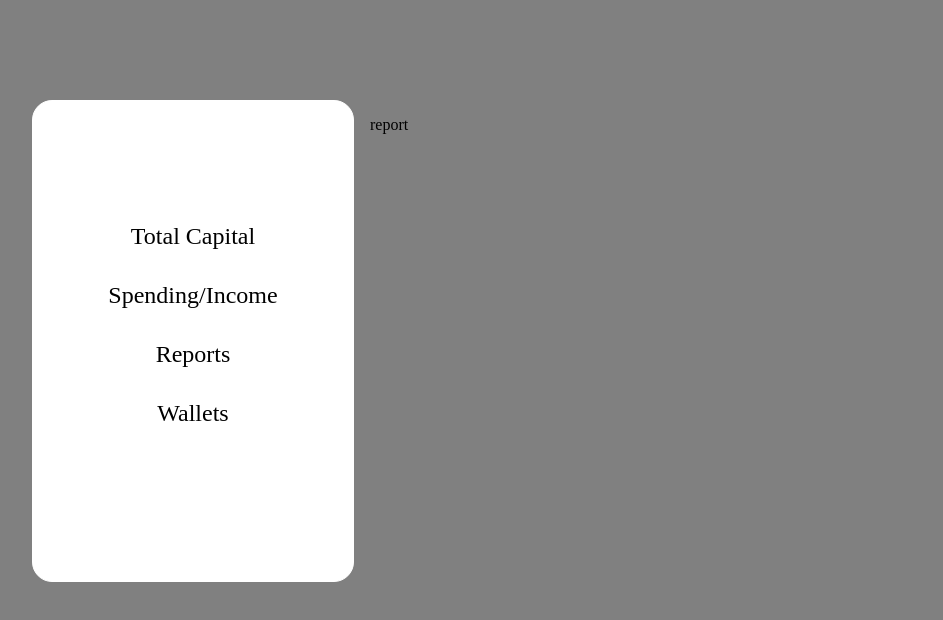
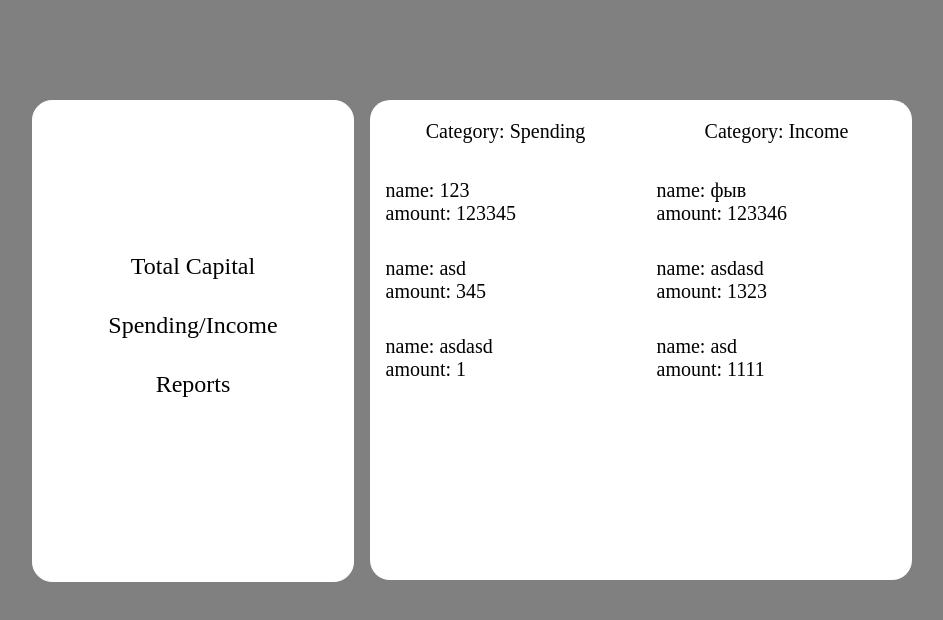
Before and after one commit to Psijack/calcFinans, a React (Vite) app: page /Reports in a window 1280 px wide. Shown: the top 620 px of the page, without its empty margins (168-1111 px from the left). Built offline with nearby package versions, Linux system fonts and the light colour scheme; data requests are answered from the project's data file.

Commit message:
finish app

```diff
--- a/db.json
+++ b/db.json
@@ -17,11 +17,33 @@
     {
       "name": "asdasd",
       "amount": "",
-      "safeAmount": "0",
+      "safeAmount": "1",
       "data": "2026-05-31T10:15:48.075Z",
       "id": "j3TgCSPDg7Y"
     }
   ],
-  "categoriesIncome": [],
+  "categoriesIncome": [
+    {
+      "name": "asdasd",
+      "amount": "",
+      "safeAmount": "1323",
+      "data": "2026-05-31T12:21:00.889Z",
+      "id": "Qj20QiCoYjo"
+    },
+    {
+      "name": "asd",
+      "amount": "",
+      "safeAmount": "1111",
+      "data": "2026-05-31T12:21:05.763Z",
+      "id": "QwNIaXH7pvc"
+    },
+    {
+      "name": "фыв",
+      "amount": "",
+      "safeAmount": "123346",
+      "data": "2026-06-05T17:09:18.036Z",
+      "id": "YrtCWVrj5_o"
+    }
+  ],
   "$schema": "./node_modules/json-server/schema.json"
 }
--- a/src/components/Menu/Menu.sass
+++ b/src/components/Menu/Menu.sass
@@ -18,14 +18,3 @@ section
                 color: #000
                 margin-bottom: 2rem
                 text-decoration: none
-    .title
-        text-align: center
-    .total_capital
-        display: flex
-        flex-direction: column
-        .capital_card
-            display: flex
-            border: solid black 1px
-            justify-content: space-around
-            height: 5rem
-            width: 17rem
--- a/src/components/Menu/Menu.tsx
+++ b/src/components/Menu/Menu.tsx
@@ -10,7 +10,6 @@ function Menu() {
                 <Link to={'TotalCapital'}>Total Capital</Link>
                 <Link to={'SpendingIncome'}>Spending/Income</Link>
                 <Link to={'Reports'}>Reports</Link>
-                <Link to={'Wallets'}>Wallets</Link>
             </div>
         </nav>
         <Outlet/>
--- /dev/null
+++ b/src/components/Report/Report.sass
@@ -0,0 +1,16 @@
+ul
+    padding-left: 0
+    li
+        list-style-type: none
+        font-size: 1.25rem
+.spending
+    width: 15rem
+    p
+        font-size: 1.25rem
+        text-align: center
+
+.income
+    width: 15rem
+    p
+        font-size: 1.25rem
+        text-align: center
--- a/src/components/Report/Report.tsx
+++ b/src/components/Report/Report.tsx
@@ -1,8 +1,76 @@
 
+import { useState, useEffect } from "react";
+import { getSafeAmountI, getSafeAmountS } from "../fetch/fetch";
+
+import './Report.sass'
+
+interface Categories{
+    id: number;
+    data:string;
+    name: string;
+    amount: string;
+    safeAmount: string;
+}
 
 const Reports = ()=>{
+    const [spending, setSpending] = useState<Categories[]>([]);
+    const [income, setIncome] = useState<Categories[]>([]);
+
+    useEffect(()=>{
+            getSafeAmountS()
+                .then((items: Categories[])=>{
+                    const arr = [...items].sort((a, b) => {
+                        const amountA = parseFloat(a.safeAmount) || 0;
+                        const amountB = parseFloat(b.safeAmount) || 0;
+                        return amountB - amountA;   // от большего к меньшему
+                    });
+                    setSpending(arr)
+
+                })
+            getSafeAmountI()
+                .then((items: Categories[])=>{
+                    const arr = [...items].sort((a, b) => {
+                        const amountA = parseFloat(a.safeAmount) || 0;
+                        const amountB = parseFloat(b.safeAmount) || 0;
+                        return amountB - amountA;   // от большего к меньшему
+                    });
+                    setIncome(arr)
+                });
+        },[])
+
+// spending.map((item)=> console.log(item.safeAmount));
     return(
-        <p>report</p>
+        <div className="wrapper">
+            <div className="spending">
+                <p>Category: Spending</p>
+                {
+                    spending.length === 0 ?<p>need create category to look for filter</p>:
+                    (spending.map((item)=>
+                        (
+                            <ul key={item.id}>
+                                <li>name: {item.name}</li>
+                                <li>amount: {item.safeAmount}</li>
+                            </ul>
+                        )
+                    ))
+                }
+            </div>
+            <div className="income">
+                <p>Category: Income</p>
+                {
+                    income.length === 0 ?<p>need create category to look for filter</p>:
+                    (income.map((item)=>
+                        (
+                            <ul key={item.id}>
+                                <li>name: {item.name}</li>
+                                <li>amount: {item.safeAmount}</li>
+                            </ul>
+                        )
+                    ))
+                }
+            </div>
+        </div>
+
     )
 }
 
--- a/src/components/SpendingIncome/SpendingIncome.tsx
+++ b/src/components/SpendingIncome/SpendingIncome.tsx
@@ -17,7 +17,6 @@ function SpendingIncome(){
     const [newCategoryIncome, setNewCategoryIncome] = useState<string>('');
     const [categoriesSpending, setCategoriesSpending] = useState<Categories[]>([]);
     const [categoriesIncome, setCategoriesIncome] = useState<Categories[]>([]);
-    console.log(categoriesSpending);
     useEffect(()=>{
         fetch('http://localhost:3000/categoriesSpending')
         .then(response => response.json())
@@ -148,7 +147,7 @@ function SpendingIncome(){
                 }
             </div>
             </div>
-            <div className="incoming">
+            <div className="income">
                 <p>Income</p>
                 <div className="create__form">
                 <form onSubmit={(e)=>handleCreateCategory(e, 'income')}>
--- /dev/null
+++ b/src/components/TotalCapital/TotalCapital.sass
@@ -0,0 +1,19 @@
+.wrapper__total
+    justify-content: start
+    flex-direction: column
+    .title
+        text-align: center
+        font-size: 1.25rem
+        margin-bottom: 6rem
+    .total_capital
+        display: flex
+        justify-content: center
+        align-items: center
+        flex-direction: row
+    .capital_card
+        display: flex
+        height: 5rem
+        width: 17rem
+        p
+            font-size: 1.25rem
+            text-align: center
--- a/src/components/TotalCapital/TotalCapital.tsx
+++ b/src/components/TotalCapital/TotalCapital.tsx
@@ -1,25 +1,48 @@
 import { useState, useEffect} from "react";
+import { getSafeAmountS, getSafeAmountI } from "../fetch/fetch";
 
+import './TotalCapital.sass'
+
+interface Categories{
+    id: number;
+    data:string;
+    name: string;
+    amount: string;
+    safeAmount: string;
+}
 
 function TotalCapital(){
-    const [money, setMoney] = useState({
-        spending:1000,
-        income:500
-    });
+    const[spending, setSpending] = useState<number>(0);
+    const[income, setIncome] = useState<number>(0);
 
-    const remains = money.spending - money.income;
+    useEffect(()=>{
+        getSafeAmountS()
+            .then((items: Categories[])=>{
+                const safeAmount = items.map(item => Number(item.safeAmount));
+                const calc: number =safeAmount?.reduce((a,b)=> a+b,0);
+                setSpending(calc)
+            });
+        getSafeAmountI()
+            .then((items: Categories[])=>{
+                const safeAmount = items.map(item => Number(item.safeAmount));
+                const calc: number =safeAmount?.reduce((a,b)=> a+b,0);
+                setIncome(calc)
+            });
+    },[])
+
+    const remains = spending - income;
 
     return(
-        <div className="wrapper">
+        <div className="wrapper wrapper__total">
             <p className="title">TotalCapital</p>
             <div className="total_capital">
                 <div className="capital_card">
                     <p className="wallet">Spending</p>
-                    <p className="money">{money.spending}</p>
+                    <p className="money">{spending}</p>
                 </div>
                 <div className="capital_card">
                     <p className="wallet">Income</p>
-                    <p className="money">{money.income}</p>
+                    <p className="money">{income}</p>
                 </div>
                 <div className="capital_card">
                     <p className="wallet">Remains</p>
--- a/src/components/Wallets/Wallets.tsx
+++ /dev/null
@@ -1,9 +0,0 @@
-
-
-const Walets = () =>{
-    return(
-        <p>walets</p>
-    )
-}
-
-export default Walets;
--- a/src/components/app/App.tsx
+++ b/src/components/app/App.tsx
@@ -5,8 +5,6 @@ import Menu from "../Menu/Menu"
 import SpendingIncome from '../SpendingIncome/SpendingIncome';
 import TotalCapital from '../TotalCapital/TotalCapital';
 import Reports from '../Report/Report';
-import Wallets from '../Wallets/wallets';
-
 
 function App() {
   return (
@@ -18,8 +16,6 @@ function App() {
           <Route path="TotalCapital" element={<TotalCapital />} />
           <Route path="SpendingIncome" element={<SpendingIncome />} />
           <Route path="Reports" element={<Reports />} />
-          <Route path="Wallets" element={<Wallets />} />
-
         </Route>
       </Routes>
     </BrowserRouter>
--- a/src/components/fetch/fetch.tsx
+++ b/src/components/fetch/fetch.tsx
@@ -29,4 +29,15 @@ const fetchChangeCategory = async (category:string, id:number,  newAmount:string
 
 
 }
-export {fetchCategory, fetchChangeCategory};
+
+const getSafeAmountS = async()=>{
+    const response = await fetch(`http://localhost:3000/categoriesSpending`)
+    const data = response.json();
+    return data;
+}
+const getSafeAmountI = async()=>{
+    const response = await fetch(`http://localhost:3000/categoriesIncome`)
+    const data = response.json();
+    return data;
+}
+export {fetchCategory, fetchChangeCategory, getSafeAmountS, getSafeAmountI};
```
